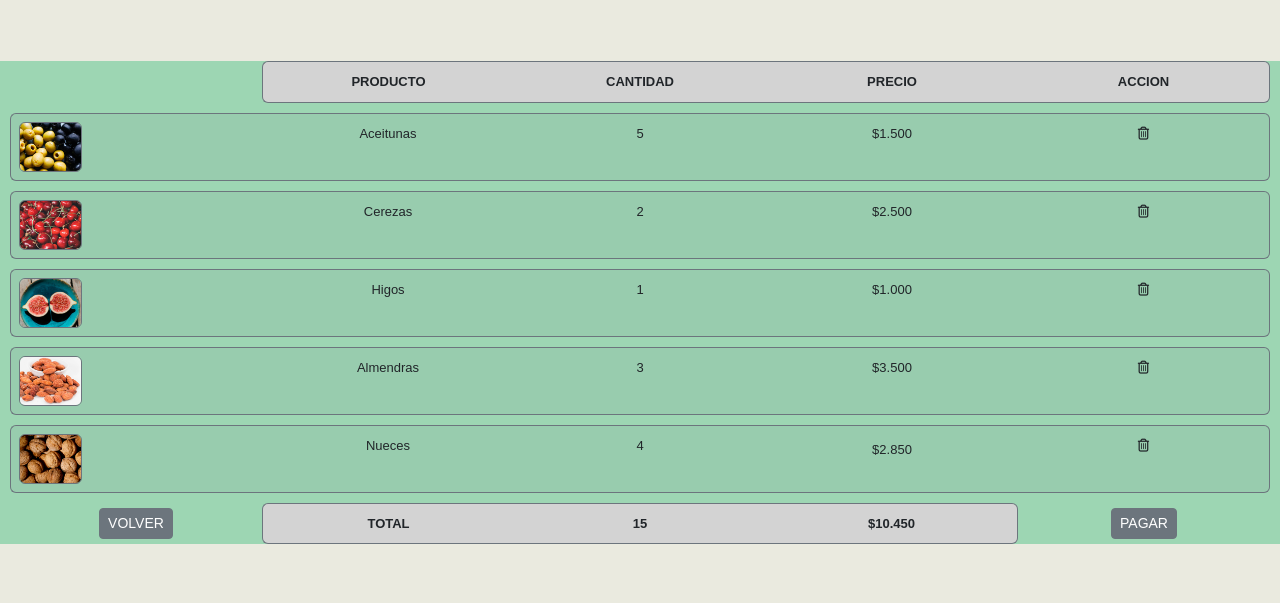
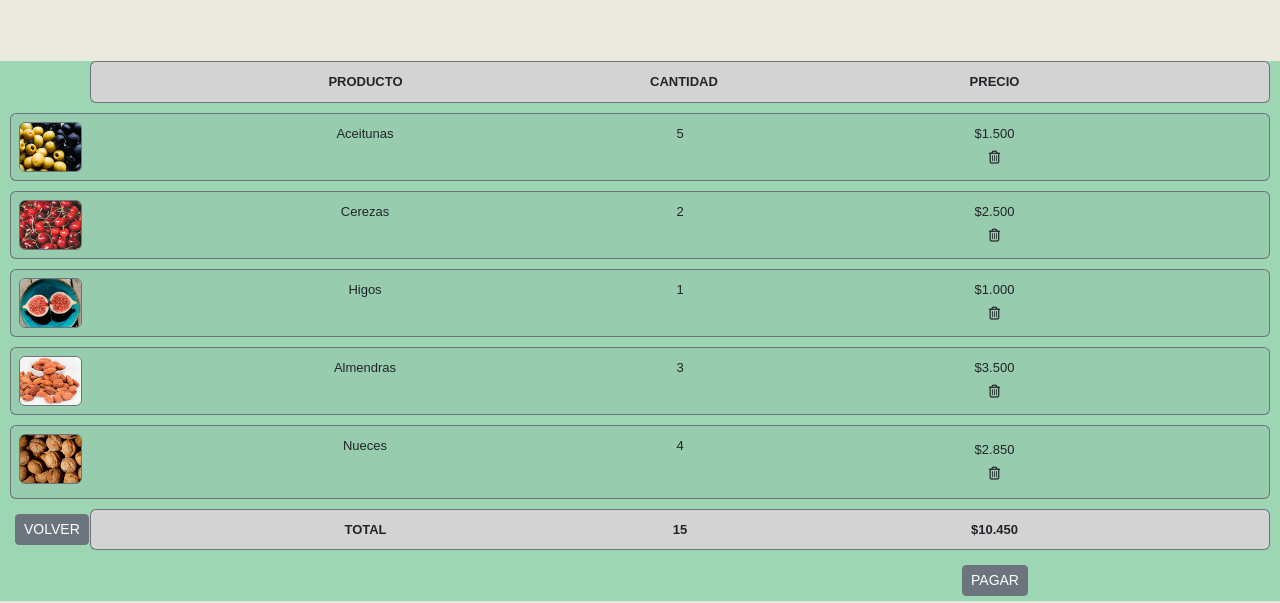
Before and after one commit to Sobrevivinsky/Organikaweb, a website: page pages/carrito.html in a window 1280 px wide. Shown: the part 197-800 px from the top of the page. Drawn offline with nearby package versions, Linux system fonts and the light colour scheme.

Commit message:
mejoras carrito y productos

```diff
--- a/pages/carrito.html
+++ b/pages/carrito.html
@@ -92,6 +92,9 @@
           <div class="VOLVER">
             <button type="button" class="btn btn-secondary btn-sm main__button--seguir">VOLVER</button>
           </div>
+          <div class="PAGAR">
+            <button type="button" class="btn btn-secondary btn-sm main__button--pay">PAGAR</button>
+          </div>
 
           <!-- Productos -->
           <div class="PRODUCTO border-top border-bottom border-secondary border-start rounded-start ">
@@ -140,51 +143,35 @@
           </div>
 
           <!-- precio -->
-          <div class="PRECIO border-top border-bottom border-secondary ">
+          <div class="PRECIO border-top border-bottom border-secondary border-end rounded-end">
             PRECIO
           </div>
-          <div class="precio2 bg-secondary bg-opacity-10 border-top border-bottom border-secondary">
-            $1.500
+          <div class="precio2 bg-secondary bg-opacity-10 border-top border-bottom border-secondary border-end rounded-end">
+            $1.500<br>
+            <i class="fa-regular fa-trash-can pt-2"></i>
           </div>
-          <div class="precio3 bg-secondary bg-opacity-10 border-top border-bottom border-secondary">
-            $2.500
+          <div class="precio3 bg-secondary bg-opacity-10 border-top border-bottom border-secondary border-end rounded-end">
+            $2.500<br>
+            <i class="fa-regular fa-trash-can pt-2"></i>
           </div>
-          <div class="precio4 bg-secondary bg-opacity-10 border-top border-bottom border-secondary">
-            $1.000
+          <div class="precio4 bg-secondary bg-opacity-10 border-top border-bottom border-secondary border-end rounded-end">
+            $1.000<br>
+            <i class="fa-regular fa-trash-can pt-2"></i>
           </div>
-          <div class="precio5 bg-secondary bg-opacity-10 border-top border-bottom border-secondary">
-            $3.500
+          <div class="precio5 bg-secondary bg-opacity-10 border-top border-bottom border-secondary border-end rounded-end">
+            $3.500<br>
+            <i class="fa-regular fa-trash-can pt-2"></i>
           </div>
-          <div class="precio6 bg-secondary bg-opacity-10 border-top border-bottom border-secondary">
-            $2.850
+          <div class="precio6 bg-secondary bg-opacity-10 border-top border-bottom border-secondary border-end rounded-end">
+            $2.850<br>
+            <i class="fa-regular fa-trash-can pt-2"></i>
           </div>
           <div class="SUMAPREC border-top border-bottom border-secondary border-end rounded-end">
             $10.450
           </div>
 
 
-          <!-- accion -->
-          <div class="ELIMINAR border-top border-bottom border-secondary border-end rounded-end">
-            ACCION
-          </div>
-          <div class="boton2 bg-secondary bg-opacity-10 border-top border-bottom border-end rounded-end border-secondary">
-            <i class="fa-regular fa-trash-can"></i>
-          </div>
-          <div class="boton3 bg-secondary bg-opacity-10 border-top border-bottom border-end rounded-end border-secondary">
-            <i class="fa-regular fa-trash-can"></i>
-          </div>
-          <div class="boton4 bg-secondary bg-opacity-10 border-top border-bottom border-end rounded-end border-secondary">
-            <i class="fa-regular fa-trash-can"></i>
-          </div>
-          <div class="boton5 bg-secondary bg-opacity-10 border-top border-bottom border-end rounded-end border-secondary">
-            <i class="fa-regular fa-trash-can"></i>
-          </div>
-          <div class="boton6 bg-secondary bg-opacity-10 border-top border-bottom border-end rounded-end border-secondary">
-            <i class="fa-regular fa-trash-can"></i>
-          </div>
-          <div class="PAGAR">
-            <button type="button" class="btn btn-secondary btn-sm main__button--pay">PAGAR</button>
-          </div>
+
         </div>
       </section>
     </main>
--- a/sass/styles-pages/_carrito.scss
+++ b/sass/styles-pages/_carrito.scss
@@ -25,15 +25,16 @@
 .main__cart--grid {
 
     display:grid;
-    grid-template-columns: 1fr 1fr 1fr 1fr 1fr;
+    grid-template-columns: 80px 1fr 80px 1fr;
     grid-template-areas:
-    "  .    PRODUCTO CANTIDAD PRECIO ELIMINAR"
-    "foto2 descripcion2 cantidad2 precio2 boton2"
-    "foto3 descripcion3 cantidad3 precio3 boton3"
-    "foto4 descripcion4 cantidad4 precio4 boton4"
-    "foto5 descripcion5 cantidad5 precio5 boton5"
-    "foto6 descripcion6 cantidad6 precio6 boton6"
-    "VOLVER TOTAL SUMACANT SUMAPREC PAGAR";
+    "  .    PRODUCTO CANTIDAD PRECIO"
+    "foto2 descripcion2 cantidad2 precio2"
+    "foto3 descripcion3 cantidad3 precio3"
+    "foto4 descripcion4 cantidad4 precio4"
+    "foto5 descripcion5 cantidad5 precio5"
+    "foto6 descripcion6 cantidad6 precio6"
+    "VOLVER TOTAL SUMACANT SUMAPREC"
+    "   .     .      .     PAGAR";
     row-gap:10px;
     margin-left:10px;
     margin-right:10px;
@@ -80,6 +81,14 @@
 .VOLVER {
 
     grid-area:VOLVER;
+    @extend .text-format;
+    padding:5px;
+
+}
+
+.PAGAR {
+
+    grid-area:PAGAR;
     @extend .text-format;
     padding:5px;
 
@@ -218,7 +227,6 @@
 .precio2 {
 
     grid-area:precio2;
-
     @extend .text-format;
     padding:10px;
 
@@ -265,61 +273,3 @@
     padding:10px;
 
 }
-
-.ELIMINAR {
-
-    grid-area:ELIMINAR;
-    @extend .text-format;
-    font-weight:600;
-    background-color: lightgray;
-    padding:10px;
-
-}
-
-.boton2 {
-
-    grid-area:boton2;
-    @extend .text-format;
-    padding:10px;
-
-}
-
-.boton3 {
-
-    grid-area:boton3;
-    @extend .text-format;
-    padding:10px;
-
-}
-
-.boton4 {
-
-    grid-area:boton4;
-    @extend .text-format;
-    padding:10px;
-
-}
-
-.boton5 {
-
-    grid-area:boton5;
-    @extend .text-format;
-    padding:10px;
-
-}
-
-.boton6 {
-
-    grid-area:boton6;
-    @extend .text-format;
-    padding:10px;
-
-}
-
-.PAGAR {
-
-    grid-area:PAGAR;
-    @extend .text-format;
-    padding:5px;
-
-}
```
Also changed, not shown: index.html (+1 -1 lines), pages/contacto.html (+1 -1 lines), pages/productos.html (+14 -4 lines), css/style.css, 1 other file.
